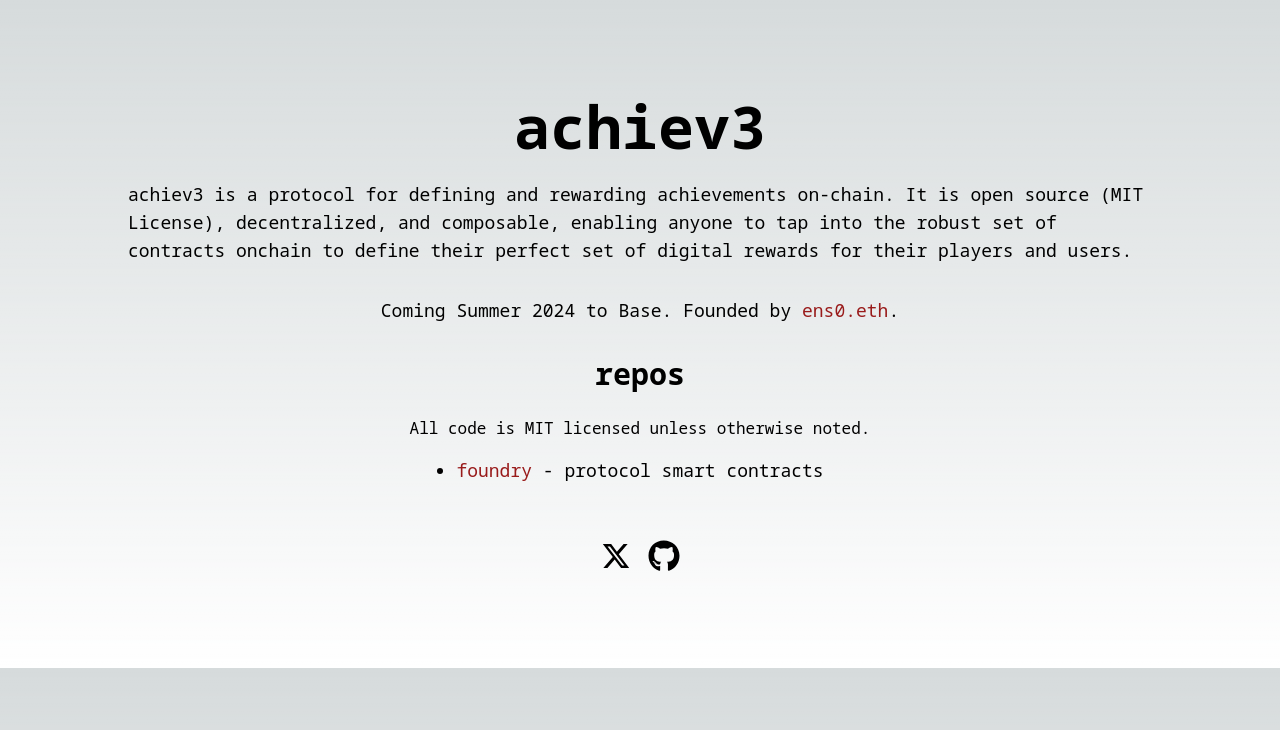
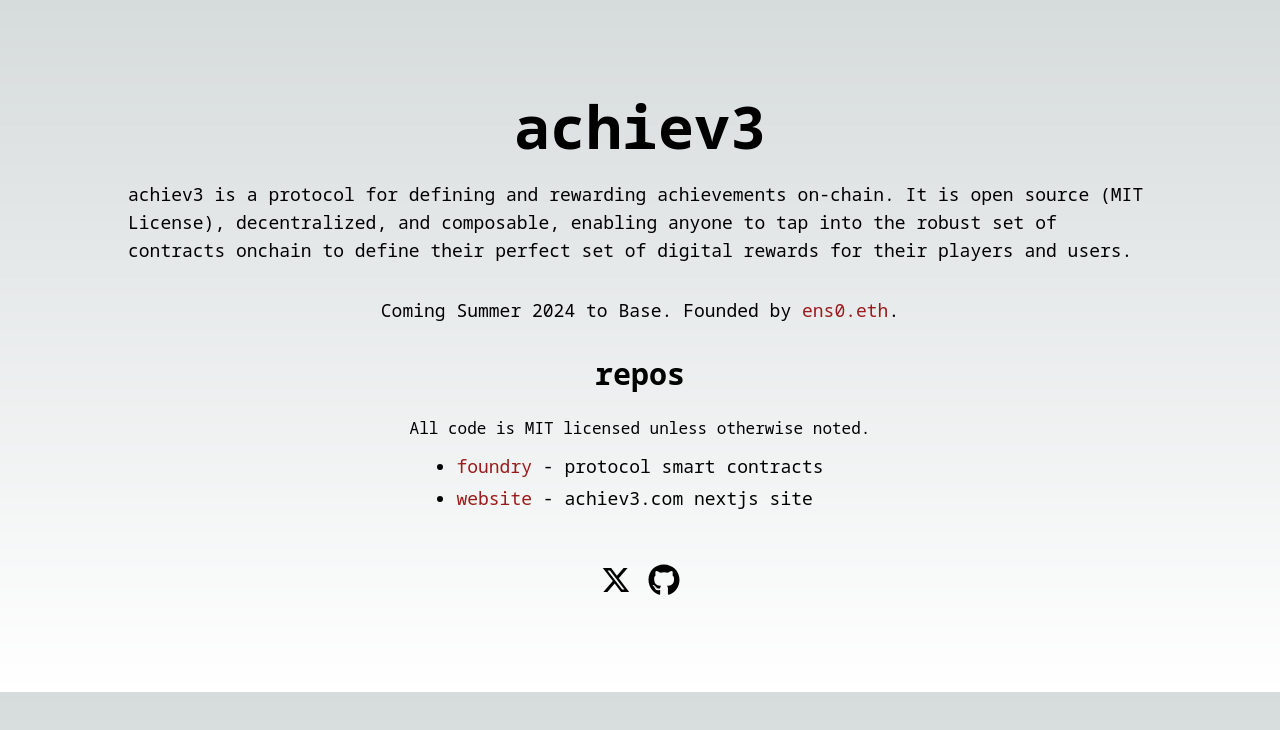
Before and after one commit to achiev3protocol/achiev3-site, a Next.js app: page / in a window 1280 px wide. Shown: the top 730 px of the page. Built offline with nearby package versions, Linux system fonts and the light colour scheme.

Commit message:
Add site to homepage

```diff
--- a/src/app/page.tsx
+++ b/src/app/page.tsx
@@ -21,8 +21,11 @@ export default function Home() {
             <p className="my-2">All code is MIT licensed unless otherwise noted.</p>
 
             <ul className="text-lg list-disc">
-                <li className="my-2">
+                <li className="my-1">
                     <Link href="https://github.com/achiev3protocol/achiev3-foundry" className="text-red-800 hover:text-red-600" target="_blank">foundry</Link> - protocol smart contracts
+                </li>
+                <li className="my-1">
+                    <Link href="https://github.com/achiev3protocol/achiev3-site" className="text-red-800 hover:text-red-600" target="_blank">website</Link> - achiev3.com nextjs site
                 </li>
             </ul>
 
```
